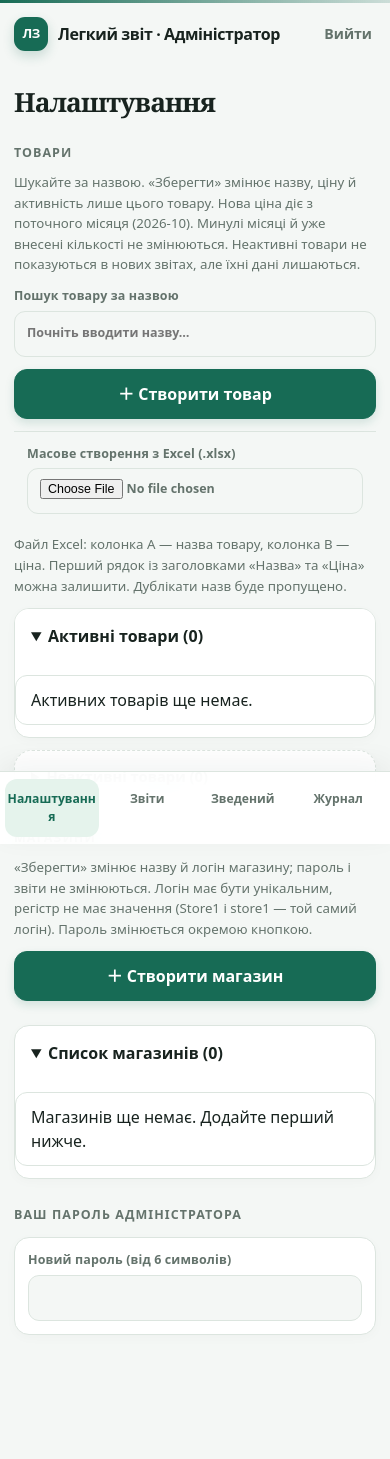
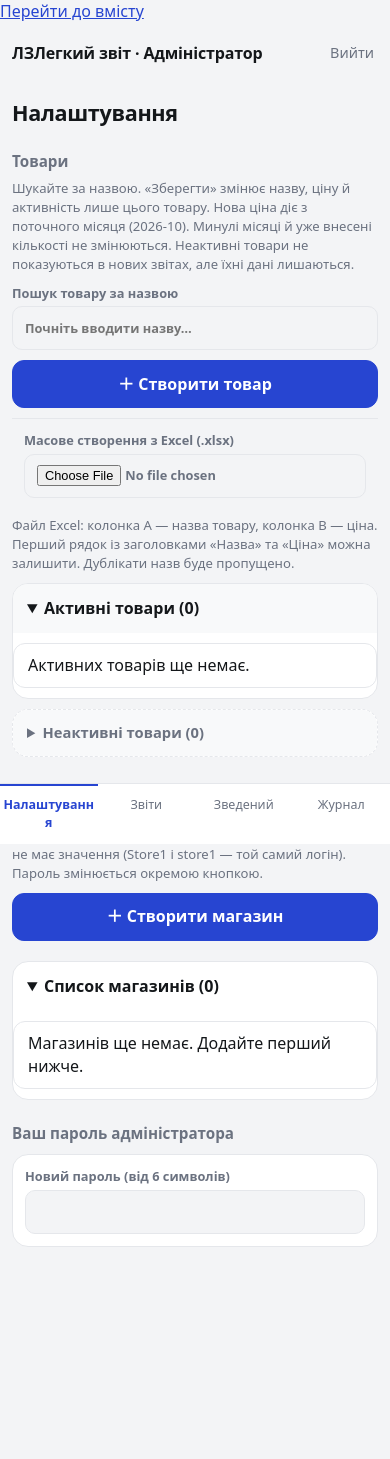
Before and after one commit to Alsesd/EasyMourningReport, a FastAPI app: page /admin in a window 390 px wide. After the commit the page ends 1247 px from the top, so only its background shows below. Run offline with FastAPI, Linux system fonts and the light colour scheme; the visitor is signed in with stand-in values (Sample User, id 1).

Commit message:
Revert visual redesign and restore original styling

```diff
--- a/app/static/app.css
+++ b/app/static/app.css
@@ -1,174 +1,149 @@
-:root{
-  color-scheme:light dark;
-  --bg:#f4f7f5;--surface:#fff;--surface-raised:#fff;--ink:#18231f;--muted:#64736c;
-  --line:#dce5df;--accent:#176b55;--accent-hover:#105541;--on-accent:#fff;
-  --accent-soft:#e5f3ec;--ok:#176b55;--warn:#8a5b16;--danger:#b42332;
-  --shadow:0 12px 32px rgba(24,55,41,.07);--shadow-raised:0 18px 45px rgba(24,55,41,.12);
-  --focus:rgba(23,107,85,.35);--radius:18px;--radius-sm:12px;
-}
-@media(prefers-color-scheme:dark){
-  :root{
-    --bg:#101714;--surface:#171f1b;--surface-raised:#1c2621;--ink:#edf4ef;--muted:#a2b2a8;
-    --line:#2b3a31;--accent:#8dd6b4;--accent-hover:#a5e7c7;--on-accent:#10251b;
-    --accent-soft:#20382d;--ok:#8dd6b4;--warn:#e8bd71;--danger:#ff9da5;
-    --shadow:0 12px 32px rgba(0,0,0,.18);--shadow-raised:0 18px 45px rgba(0,0,0,.3);
-    --focus:rgba(141,214,180,.38);
-  }
-}
+:root{color-scheme:light dark;--bg:#F3F4F6;--surface:#fff;--ink:#14171A;--muted:#6B7280;--line:#E5E7EB;--accent:#2745D1;--on-accent:#fff;--ok:#177245;--warn:#9A5B00;--danger:#B3261E}
+@media (prefers-color-scheme:dark){:root{--bg:#0E1013;--surface:#16191D;--ink:#EDEFF2;--muted:#9AA1AB;--line:#262A30;--accent:#7F97FF;--on-accent:#0E1013;--ok:#5BD08F;--warn:#E3B04B;--danger:#FF8A80}}
 *{box-sizing:border-box}
 [hidden]{display:none!important}
-html{-webkit-text-size-adjust:100%;scroll-behavior:smooth;scroll-padding-top:24px}
-body{
-  margin:0;background:var(--bg);color:var(--ink);
-  font:16px/1.5 system-ui,-apple-system,BlinkMacSystemFont,"Segoe UI",sans-serif;
-  font-variant-numeric:tabular-nums;padding:env(safe-area-inset-top) env(safe-area-inset-right) 0 env(safe-area-inset-left);
-  -webkit-font-smoothing:antialiased;
-}
-body:before{content:"";position:fixed;inset:0 0 auto;height:3px;background:linear-gradient(90deg,var(--accent),color-mix(in srgb,var(--accent) 18%,transparent));z-index:50;pointer-events:none}
-.skip-link{position:fixed;top:8px;left:8px;z-index:100;transform:translateY(-160%);padding:10px 14px;background:var(--surface);color:var(--ink);border:1px solid var(--line);border-radius:10px}
-.skip-link:focus{transform:translateY(0)}
-main{max-width:820px;margin:0 auto;padding:14px 22px calc(112px + env(safe-area-inset-bottom))}
-.has-bar main{padding-bottom:calc(190px + env(safe-area-inset-bottom))}
-h1,h2{font-family:ui-serif,Georgia,"Times New Roman",serif}
-h1{font-size:clamp(1.65rem,4vw,2.05rem);font-weight:650;letter-spacing:-.035em;line-height:1.15;margin:16px 0 12px}
-h2{font-family:system-ui,-apple-system,"Segoe UI",sans-serif;font-size:.78rem;letter-spacing:.085em;text-transform:uppercase;font-weight:750;color:var(--muted);margin:32px 0 9px;scroll-margin-top:80px}
-a{color:var(--accent);text-underline-offset:3px}
+html{-webkit-text-size-adjust:100%}
+body{margin:0;background:var(--bg);color:var(--ink);font:16px/1.45 system-ui,-apple-system,"Segoe UI",Roboto,sans-serif;font-variant-numeric:tabular-nums;padding:env(safe-area-inset-top) env(safe-area-inset-right) 0 env(safe-area-inset-left)}
+main{max-width:760px;margin:0 auto;padding:4px 16px calc(100px + env(safe-area-inset-bottom))}
+.has-bar main{padding-bottom:calc(160px + env(safe-area-inset-bottom))}
+h1{font-size:1.45rem;font-weight:650;letter-spacing:-.015em;margin:12px 0 8px}
+h2{font-size:.95rem;font-weight:600;color:var(--muted);margin:26px 0 6px;scroll-margin-top:80px}
+a{color:var(--accent)}
 p{margin:10px 0}
-.sub{display:block;color:var(--muted);font-size:.84rem}
-.hint{color:var(--muted);font-size:.86rem;line-height:1.55;margin:7px 0 12px}
-.hint b{color:var(--ink);font-weight:650}
+.sub{display:block;color:var(--muted);font-size:.85rem}
+.hint{color:var(--muted);font-size:.85rem;line-height:1.45;margin:6px 0 10px}
+.hint b{color:var(--ink);font-weight:600}
 .crumb{margin:10px 0 0;font-size:.9rem}.crumb a{text-decoration:none}
-.top{display:flex;justify-content:space-between;align-items:center;gap:12px;max-width:820px;margin:0 auto;padding:18px 22px 12px}
-.brand{display:flex;align-items:center;gap:10px;font-weight:750;letter-spacing:-.025em}
-.brand-mark{display:inline-grid;place-items:center;width:34px;height:34px;border-radius:11px;background:var(--accent);color:var(--on-accent);font-size:.82rem;font-weight:850;letter-spacing:-.05em;box-shadow:0 5px 12px color-mix(in srgb,var(--accent) 20%,transparent)}
+.top{display:flex;justify-content:space-between;align-items:center;max-width:760px;margin:0 auto;padding:12px 16px}
+.brand{font-weight:650;letter-spacing:-.01em}
 .top a{color:var(--muted);text-decoration:none;font-size:.9rem}
 .head{display:flex;justify-content:space-between;align-items:center;gap:12px}
-.head h1{margin:12px 0}
 
-/* Feedback is always visible in the same place and uses a clear state cue. */
-.flash{position:sticky;top:8px;z-index:20;display:flex;gap:10px;align-items:flex-start;padding:13px 15px;margin:8px 0 16px;border-radius:var(--radius-sm);background:var(--surface);border:1px solid var(--line);border-left:4px solid var(--muted);box-shadow:var(--shadow);line-height:1.45;animation:enter .2s ease-out}
+/* messages shown after an action: one place, one look on every page */
+.flash{position:sticky;top:8px;z-index:20;display:flex;gap:10px;align-items:flex-start;padding:12px 14px;margin:8px 0 12px;border-radius:14px;background:var(--surface);border:1px solid var(--line);border-left:4px solid var(--muted);box-shadow:0 4px 18px rgba(0,0,0,.14);line-height:1.4}
 .flash span{flex:1;min-width:0;overflow-wrap:anywhere}
 .flash.ok{border-left-color:var(--ok)}.flash.err{border-left-color:var(--danger)}
 .flash .x{flex:none;min-height:32px;width:32px;padding:0;border:0;background:transparent;font-size:1.3rem;line-height:1;color:var(--muted)}
-/* Reusable cards and rows */
-.card{background:var(--surface);border:1px solid var(--line);border-radius:var(--radius);margin:12px 0;overflow:hidden;box-shadow:0 3px 12px rgba(24,55,41,.025)}
-.item{display:grid;grid-template-columns:1fr auto;gap:10px 12px;align-items:center;padding:14px 16px;border-top:1px solid var(--line);color:inherit;text-decoration:none}
-.item.two{grid-template-columns:1fr auto}.item.three{grid-template-columns:1fr auto auto}.item.lines{grid-template-columns:1fr;gap:9px}.item:first-child{border-top:0}
-.pname{font-weight:650;min-width:0;overflow-wrap:anywhere}
+
+/* cards and rows */
+.card{background:var(--surface);border:1px solid var(--line);border-radius:16px;margin:10px 0;overflow:hidden}
+.item{display:grid;grid-template-columns:1fr auto;gap:10px 12px;align-items:center;padding:12px 14px;border-top:1px solid var(--line);color:inherit;text-decoration:none}
+.item.two{grid-template-columns:1fr auto}
+.item.three{grid-template-columns:1fr auto auto}
+.item.lines{grid-template-columns:1fr;gap:8px}
+.item:first-child{border-top:0}
+.pname{font-weight:550;min-width:0;overflow-wrap:anywhere}
 .prow{display:grid;grid-template-columns:1fr 5.5rem 4.8rem;align-items:center;gap:8px}
-.price-tag{display:inline-flex;align-items:center;flex-wrap:wrap;gap:4px 6px;justify-self:start;font-size:1rem;font-weight:750;color:var(--accent);background:var(--accent-soft);border:1px solid color-mix(in srgb,var(--accent) 12%,var(--line));border-radius:9px;padding:4px 10px;font-variant-numeric:tabular-nums}
-.tag{font-size:.7rem;font-weight:700;border-radius:7px;padding:2px 7px;border:1px solid var(--line);color:var(--muted);background:var(--surface);white-space:nowrap}
-.sub .tag,.item>span>.tag{margin-left:6px}.tag.new{color:var(--accent);border-color:var(--accent)}.tag.saved{color:var(--warn);border-color:var(--warn)}
-.sum{min-width:4.5rem;text-align:right;font-weight:700}
-details.inactive{margin:12px 0;border:1px dashed var(--line);border-radius:var(--radius);background:var(--surface);overflow:hidden}
-details.inactive summary{padding:14px 16px;cursor:pointer;color:var(--muted);font-weight:650;font-size:.92rem}
+.price-tag{display:inline-flex;align-items:center;flex-wrap:wrap;gap:4px 6px;justify-self:start;font-size:1.02rem;font-weight:700;color:var(--accent);background:var(--bg);border:1px solid var(--line);border-radius:8px;padding:3px 9px;font-variant-numeric:tabular-nums}
+.tag{font-size:.7rem;font-weight:650;border-radius:6px;padding:1px 6px;border:1px solid var(--line);color:var(--muted);background:var(--surface);white-space:nowrap}
+.sub .tag,.item>span>.tag{margin-left:6px}
+.tag.new{color:var(--accent);border-color:var(--accent)}
+.tag.saved{color:var(--warn);border-color:var(--warn)}
+.sum{min-width:4.5rem;text-align:right;font-weight:600}
+details.inactive{margin:10px 0;border:1px dashed var(--line);border-radius:16px;background:var(--surface);overflow:hidden}
+details.inactive summary{padding:12px 14px;cursor:pointer;color:var(--muted);font-weight:600;font-size:.92rem}
 details.inactive .item{background:transparent}
-/* Settings: each editable record has a consistent, generous hit area. */
-.entry{display:grid;gap:11px;padding:15px 16px;border-top:1px solid var(--line);scroll-margin-top:90px}
+
+/* settings entries: one product or store = one block with labelled fields */
+.entry{display:grid;gap:10px;padding:12px 14px;border-top:1px solid var(--line);scroll-margin-top:90px}
 .entry:first-child{border-top:0}
-.entry:target{background:color-mix(in srgb,var(--accent) 8%,var(--surface))}
-.entry-form{display:flex;flex-wrap:wrap;gap:9px;align-items:flex-end}
+.entry:target{background:color-mix(in srgb,var(--accent) 9%,var(--surface))}
+.entry-form{display:flex;flex-wrap:wrap;gap:8px;align-items:flex-end}
 .entry-foot{display:flex;justify-content:space-between;align-items:center;gap:10px}
 .entry p{margin:0}
-.field{display:grid;gap:5px;flex:1 1 9rem;min-width:0;font-size:.78rem;font-weight:700;letter-spacing:.01em;color:var(--muted)}
-.field.grow{flex:2 1 12rem}.field.price{flex:0 0 6.5rem}
-.field input{font-weight:450;color:var(--ink)}
-.field.price input,input.price{font-weight:750;color:var(--accent)}
-.price-note{color:var(--warn)}.actions-row{margin:12px 0}
-/* Month navigation and filtering */
-.month-nav{display:flex;gap:9px;align-items:center;flex-wrap:wrap;margin:10px 0}
+.field{display:grid;gap:4px;flex:1 1 9rem;min-width:0;font-size:.8rem;font-weight:600;color:var(--muted)}
+.field.grow{flex:2 1 12rem}
+.field.price{flex:0 0 6.5rem}
+.field input{font-weight:400;color:var(--ink)}
+.field.price input,input.price{font-weight:700;color:var(--accent)}
+.price-note{color:var(--warn)}
+.actions-row{margin:10px 0}
+
+/* month picker, filters */
+.month-nav{display:flex;gap:8px;align-items:center;flex-wrap:wrap;margin:8px 0}
 .month-nav input[type=month]{flex:1 1 9rem;width:auto}
 .month-extra{flex:1 1 100%}
-.step{flex:none;width:44px;height:44px;border-radius:13px;border:1px solid var(--line);background:var(--surface);color:var(--ink);display:inline-flex;align-items:center;justify-content:center;text-decoration:none;font-size:1.45rem;line-height:1;transition:background .16s ease,border-color .16s ease,transform .16s ease}
-.step:hover{background:var(--accent-soft);border-color:color-mix(in srgb,var(--accent) 35%,var(--line))}
-.step:active{transform:scale(.96)}.step.off{opacity:.35}
-.filters{display:flex;gap:9px;flex-wrap:wrap;margin:10px 0}.filters input{flex:1 1 8rem;width:auto}.filters select{flex:1 1 9rem}
-.stack{display:grid;gap:11px}
-/* Form controls */
-input:not([type=checkbox]),select{font:inherit;color:inherit;background:var(--bg);border:1px solid var(--line);border-radius:11px;padding:10px 12px;min-height:46px;width:100%;min-width:0;transition:border-color .16s ease,box-shadow .16s ease,background .16s ease}
-input[type=search]{appearance:none}
-input:focus-visible,select:focus-visible,button:focus-visible,a:focus-visible{outline:3px solid var(--focus);outline-offset:2px}
-input:disabled{opacity:.62}
-.qty{width:5.5rem!important;text-align:right;font-weight:750}
+.step{flex:none;width:44px;height:44px;border-radius:50%;border:1px solid var(--line);background:var(--surface);color:var(--ink);display:inline-flex;align-items:center;justify-content:center;text-decoration:none;font-size:1.5rem;line-height:1}
+.step.off{opacity:.35}
+.filters{display:flex;gap:8px;flex-wrap:wrap;margin:8px 0}
+.filters input{flex:1 1 8rem;width:auto}
+.filters select{flex:1 1 9rem}
+.stack{display:grid;gap:10px}
+
+/* form controls */
+input:not([type=checkbox]),select{font:inherit;color:inherit;background:var(--bg);border:1px solid var(--line);border-radius:10px;padding:10px 12px;min-height:44px;width:100%;min-width:0}
+input:focus-visible,select:focus-visible,button:focus-visible,a:focus-visible{outline:2px solid var(--accent);outline-offset:2px}
+input:disabled{opacity:.6}
+.qty{width:5.5rem!important;text-align:right;font-weight:600}
 input[type=checkbox]{width:20px;height:20px;accent-color:var(--accent)}
 .chk{display:inline-flex;gap:8px;align-items:center;min-height:44px}
-button,.btn{font:inherit;font-weight:700;min-height:44px;padding:0 17px;border-radius:999px;border:1px solid var(--line);background:var(--surface);color:var(--ink);cursor:pointer;display:inline-flex;align-items:center;justify-content:center;text-decoration:none;gap:7px;transition:transform .16s ease,background .16s ease,border-color .16s ease,box-shadow .16s ease}
-button:hover,.btn:hover{border-color:color-mix(in srgb,var(--accent) 40%,var(--line));background:var(--accent-soft)}
-button:active,.btn:active{transform:translateY(1px) scale(.99)}
-button.sm{min-height:36px;padding:0 13px;font-size:.88rem}
-.primary{background:var(--accent);border-color:var(--accent);color:var(--on-accent);box-shadow:0 4px 10px color-mix(in srgb,var(--accent) 15%,transparent)}
-.primary:hover{background:var(--accent-hover);border-color:var(--accent-hover);color:var(--on-accent);box-shadow:0 6px 16px color-mix(in srgb,var(--accent) 22%,transparent)}
-.danger{color:var(--danger)}button:disabled{opacity:.5;cursor:not-allowed}
-.pill{display:inline-flex;align-items:center;gap:7px;border-radius:999px;padding:5px 11px;font-size:.78rem;font-weight:750;background:var(--surface);border:1px solid var(--line);white-space:nowrap}
+button,.btn{font:inherit;font-weight:600;min-height:44px;padding:0 18px;border-radius:999px;border:1px solid var(--line);background:var(--surface);color:var(--ink);cursor:pointer;display:inline-flex;align-items:center;justify-content:center;text-decoration:none}
+button.sm{min-height:36px;padding:0 14px;font-size:.9rem}
+.primary{background:var(--accent);border-color:var(--accent);color:var(--on-accent)}
+.danger{color:var(--danger)}
+button:disabled{opacity:.5}
+.pill{display:inline-flex;align-items:center;gap:6px;border-radius:999px;padding:3px 10px;font-size:.8rem;font-weight:600;background:var(--bg);border:1px solid var(--line);white-space:nowrap}
 .pill::before{content:"";width:7px;height:7px;border-radius:50%;background:var(--muted)}
-.pill.ok{color:var(--ok);background:var(--accent-soft);border-color:color-mix(in srgb,var(--ok) 20%,var(--line))}
-.pill.ok::before{background:var(--ok)}.pill.warn{color:var(--warn)}.pill.warn::before{background:var(--warn)}
-.note{padding:12px 15px;border-radius:var(--radius-sm);background:var(--surface);border:1px solid var(--line);margin:12px 0}
+.pill.ok::before{background:var(--ok)}.pill.warn::before{background:var(--warn)}
+.note{padding:10px 14px;border-radius:12px;background:var(--surface);border:1px solid var(--line);margin:10px 0}
 .err{color:var(--danger)}.good{color:var(--ok)}
-/* Persistent navigation / report action bar */
-.tabs{position:fixed;left:0;right:0;bottom:0;display:flex;gap:5px;background:color-mix(in srgb,var(--surface) 94%,transparent);backdrop-filter:blur(18px);-webkit-backdrop-filter:blur(18px);border-top:1px solid var(--line);padding:7px 8px calc(7px + env(safe-area-inset-bottom));box-shadow:0 -8px 28px rgba(18,44,32,.055);z-index:30}
-.tabs a{flex:1;min-width:0;text-align:center;padding:12px 5px;color:var(--muted);text-decoration:none;font-size:.84rem;font-weight:650;border-radius:12px;transition:background .16s ease,color .16s ease}
-.tabs a[aria-current]{color:var(--accent);background:var(--accent-soft)}
-.bar{position:fixed;left:0;right:0;bottom:0;display:grid;gap:9px;background:color-mix(in srgb,var(--surface) 95%,transparent);backdrop-filter:blur(18px);-webkit-backdrop-filter:blur(18px);border-top:1px solid var(--line);padding:12px 18px calc(12px + env(safe-area-inset-bottom));box-shadow:0 -8px 28px rgba(18,44,32,.055);z-index:30}
-.bar>*{width:min(100%,780px);margin-inline:auto}
+
+/* fixed bars: tabs for the admin, totals + actions for a store's report */
+.tabs{position:fixed;left:0;right:0;bottom:0;display:flex;background:var(--surface);border-top:1px solid var(--line);padding-bottom:env(safe-area-inset-bottom)}
+.tabs a{flex:1;text-align:center;padding:14px 0;color:var(--muted);text-decoration:none;font-size:.9rem}
+.tabs a[aria-current]{color:var(--accent);font-weight:650;box-shadow:inset 0 2px 0 var(--accent)}
+.bar{position:fixed;left:0;right:0;bottom:0;display:grid;gap:8px;background:var(--surface);border-top:1px solid var(--line);padding:10px 16px calc(10px + env(safe-area-inset-bottom))}
+.bar>*{width:min(100%,728px);margin-inline:auto}
 .total{display:flex;align-items:baseline;gap:10px;flex-wrap:wrap}
-.total small{color:var(--muted);font-size:.76rem;font-weight:650}.total b{font-size:1.4rem;letter-spacing:-.03em;color:var(--accent)}
-.dirty{margin-left:auto;color:var(--warn);font-size:.78rem;font-weight:700}
-.actions{display:flex;gap:9px}.actions>*{flex:1}
-/* Tables remain readable on narrow screens without breaking the page layout. */
-.scroll{overflow-x:auto;border-radius:var(--radius)}
-table{border-collapse:collapse;width:100%;font-size:.91rem}
-th,td{padding:12px 14px;border-top:1px solid var(--line);text-align:right;white-space:nowrap}
+.total small{color:var(--muted);font-size:.75rem}.total b{font-size:1.25rem}
+.dirty{margin-left:auto;color:var(--warn);font-size:.78rem;font-weight:600}
+.actions{display:flex;gap:8px}.actions>*{flex:1}
+
+/* tables */
+.scroll{overflow-x:auto}
+table{border-collapse:collapse;width:100%;font-size:.92rem}
+th,td{padding:10px 12px;border-top:1px solid var(--line);text-align:right;white-space:nowrap}
 th:first-child,td:first-child{text-align:left;position:sticky;left:0;background:var(--surface)}
-td.wrap{white-space:normal;text-align:left}td.empty{text-align:center;color:var(--muted)}
-thead th{color:var(--muted);font-size:.76rem;letter-spacing:.035em;border-top:0;background:var(--surface-raised)}
-tfoot th{font-weight:800;color:var(--accent)}
-.login{padding-top:9vh;max-width:400px;margin:0 auto}
-.login h1{font-size:clamp(2rem,8vw,2.6rem);margin-bottom:8px}
+td.wrap{white-space:normal;text-align:left}
+td.empty{text-align:center;color:var(--muted)}
+thead th{color:var(--muted);font-size:.8rem;border-top:0}
+tfoot th{font-weight:700}
+.login{padding-top:10vh;max-width:380px;margin:0 auto}
 .login .stack>*{width:100%}
-.login .stack{background:var(--surface);border:1px solid var(--line);border-radius:24px;padding:20px;box-shadow:var(--shadow)}
-/* Admin creation flows use the same visual language as the edit forms. */
-.search-field{margin:8px 0 12px}
-.create-action{width:100%;margin:0 0 12px;border-radius:13px;justify-content:center;min-height:50px}
-.create-form{background:var(--surface-raised);border:1px solid var(--line);border-radius:var(--radius);margin:0 0 14px;padding:16px;box-shadow:var(--shadow)}
-.product-list summary,.card summary{padding:15px 16px;cursor:pointer;font-weight:750;list-style-position:inside}
-.product-list summary{background:var(--surface-raised);transition:background .16s ease}
-.product-list summary:hover,.card summary:hover{background:var(--accent-soft)}
+
+
+/* Consistent, mobile-first admin creation controls */
+.search-field{margin:8px 0 10px}
+.create-action{width:100%;margin:0 0 10px;border-radius:12px;justify-content:center;min-height:48px}
+.create-form{background:var(--surface);border:1px solid var(--line);border-radius:14px;margin:0 0 12px;padding:14px}
+.product-list summary,.card summary{padding:13px 14px;cursor:pointer;font-weight:650;list-style-position:inside}
+.product-list summary{background:color-mix(in srgb,var(--bg) 55%,var(--surface))}
 .product-list .entry:first-of-type{border-top:1px solid var(--line)}
-button,.btn,input:not([type=checkbox]),select{touch-action:manipulation}
-@keyframes enter{from{opacity:0;transform:translateY(-4px)}to{opacity:1;transform:translateY(0)}}
+button, .btn, input:not([type=checkbox]), select{touch-action:manipulation}
 @media(max-width:520px){
-  main{padding-left:14px;padding-right:14px}
-  .top{padding:16px 14px 8px;gap:10px}
-  h1{margin-top:13px}
-  h2{margin-top:27px}
-  .hint{font-size:.83rem}
-  .entry{padding:13px;gap:10px}
+  main{padding-left:12px;padding-right:12px}
+  .top{padding-left:12px;padding-right:12px;gap:10px}
+  h1{font-size:1.35rem;margin-top:10px}
+  h2{margin-top:22px}
+  .hint{font-size:.82rem}
+  .entry{padding:12px;gap:10px}
   .entry-form{display:grid;grid-template-columns:minmax(0,1fr) minmax(0,1fr);align-items:end;gap:10px}
   .entry-form .field.grow,.entry-form .field:first-child{grid-column:1/-1}
   .entry-form .field.price{flex:initial;width:100%}
   .entry-form>button{width:100%;grid-column:1/-1}
   .entry-form .chk{grid-column:1/-1}
   .entry-foot{align-items:center;flex-wrap:wrap}
-  .create-form{padding:13px}
+  .create-form{padding:12px}
   .create-form .field.price{grid-column:auto}
   .create-form>button{grid-column:1/-1}
-  .tabs{gap:2px;padding-left:5px;padding-right:5px}
-  .tabs a{font-size:.76rem;padding:11px 2px;overflow-wrap:anywhere}
-  .bar{padding-left:12px;padding-right:12px}
-  .actions{gap:7px}.actions button{padding-inline:11px;font-size:.86rem}
-  .card{border-radius:15px}
+  .tabs a{font-size:.78rem;padding:12px 2px;overflow-wrap:anywhere}
 }
 @media(max-width:360px){
   .entry-form{grid-template-columns:minmax(0,1fr)}
   .entry-form .field,.entry-form .field.grow,.entry-form .field:first-child,.entry-form .field.price,.entry-form .chk,.entry-form>button{grid-column:1}
-  .tabs a{font-size:.7rem}
-  .actions{flex-direction:column}
+  .tabs a{font-size:.72rem}
 }
-@media(prefers-reduced-motion:reduce){
-  *,*::before,*::after{scroll-behavior:auto!important;animation-duration:.01ms!important;animation-iteration-count:1!important;transition-duration:.01ms!important}
-}
-/* Logout stays a CSRF-safe POST but looks like a quiet utility action. */
+
+/* Header logout remains visually consistent while using a CSRF-safe POST. */
 .top .inline-form{margin:0;display:inline-flex;align-items:center}
-.top .link-button{min-height:36px;padding:0 4px;border:0;border-radius:8px;background:transparent;color:var(--muted);font-size:.88rem;font-weight:650}
-.top .link-button:hover{background:var(--accent-soft);color:var(--accent)}
+.top .link-button{min-height:36px;padding:0 4px;border:0;border-radius:0;background:transparent;color:var(--muted);font-size:.9rem;font-weight:400}
```
